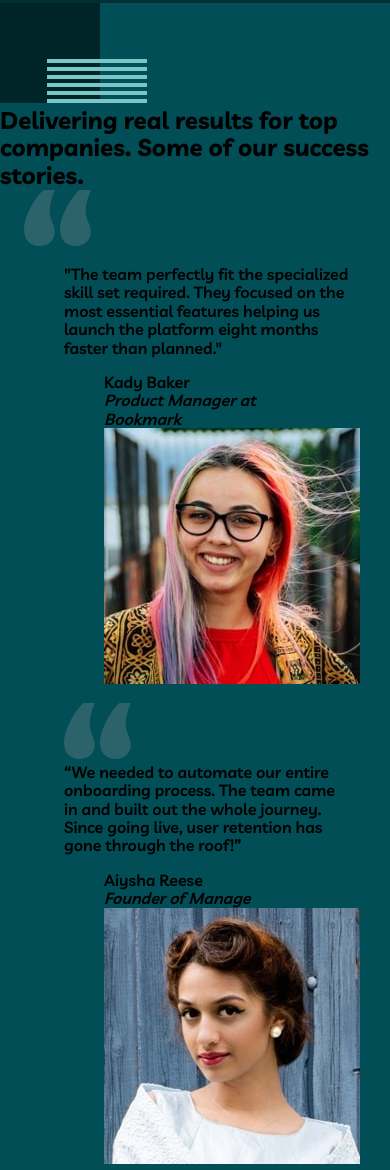
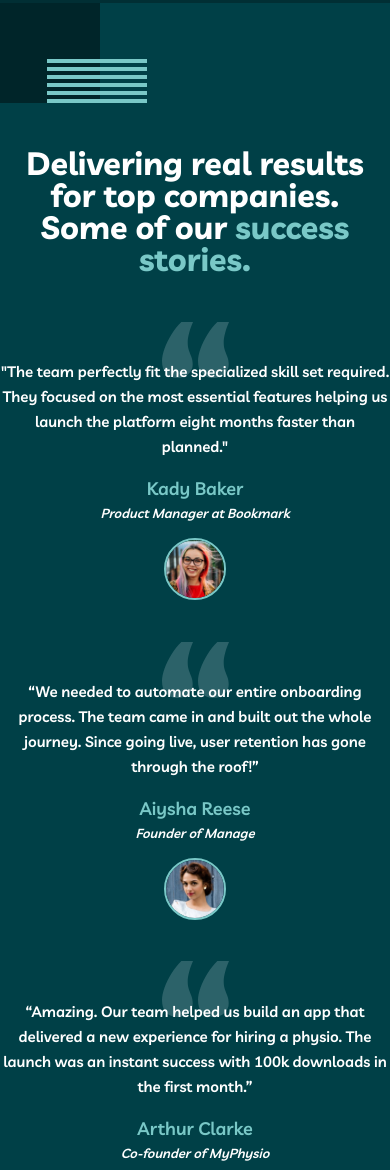
Before and after one commit to marcus-hugo/myteam-website, a plain HTML site: page index.html in a window 390 px wide. Shown: the part 1569-2739 px from the top of the page. Drawn offline with Linux system fonts and the light colour scheme.

Commit message:
completed mobile hompage testimonials section.

```diff
--- a/index.html
+++ b/index.html
@@ -70,56 +70,54 @@
           </li>
         </ul>
       </section>
-      <section>
-        <img src="assets/bg-pattern-home-4-about-3.svg" width="147" height="100" alt="" aria-hidden="true" />
-        <h2>Delivering real results for top companies. Some of our success stories.</h2>
-        <ul>
+
+      <section class="testimonials-section">
+        <img class="testimonials__pattern" src="assets/bg-pattern-home-4-about-3.svg" width="147" height="100" alt="" aria-hidden="true" />
+        <h2 class="testimonials__title">Delivering real results for top companies. Some of our <span class="testimonials__title-emphesis">success stories.</span></h2>
+
+        <ul class="testimonials__ul">
           <li>
-            <img src="assets/icon-quotes.svg" width="67" height="56" aria-hidden="true" alt="" />
-            <blockquote>
-              <p>"The team perfectly fit the specialized skill set required. They focused on the most essential features helping us launch the platform eight months faster than planned."</p>
+            <blockquote class="blockquote">
+              <p class="blockquote__text">"The team perfectly fit the specialized skill set required. They focused on the most essential features helping us launch the platform eight months faster than planned."</p>
               <figure>
-                <figcaption>
-                  <p>Kady Baker</p>
-                  <cite>Product Manager at Bookmark</cite>
+                <figcaption class="figcaption">
+                  <p class="figcaption__title">Kady Baker</p>
+                  <cite class="figcaption__sub-title">Product Manager at Bookmark</cite>
                 </figcaption>
-                <img src="assets/avatar-kady.jpg" width="256" height="256" alt="Portrait of Kady." />
+                <img class="figure__image" src="assets/avatar-kady.jpg" width="256" height="256" alt="Portrait of Kady." />
               </figure>
             </blockquote>
           </li>
 
           <li>
-            <blockquote>
-              <img src="assets/icon-quotes.svg" width="67" height="56" aria-hidden="true" alt="" />
-              <p>“We needed to automate our entire onboarding process. The team came in and built out the whole journey. Since going live, user retention has gone through the roof!”</p>
+            <blockquote class="blockquote">
+              <p class="blockquote__text">“We needed to automate our entire onboarding process. The team came in and built out the whole journey. Since going live, user retention has gone through the roof!”</p>
               <figure>
-                <figcaption>
-                  <p>Aiysha Reese</p>
-                  <cite>Founder of Manage</cite>
+                <figcaption class="figcaption">
+                  <p class="figcaption__title">Aiysha Reese</p>
+                  <cite class="figcaption__sub-title">Founder of Manage</cite>
                 </figcaption>
-                <img src="assets/avatar-aiysha.jpg" width="256" height="256" alt="Portrait of Aiysha" />
+                <img class="figure__image" src="assets/avatar-aiysha.jpg" width="256" height="256" alt="Portrait of Aiysha" />
               </figure>
             </blockquote>
           </li>
           <li>
-            <blockquote>
-              <img src="assets/icon-quotes.svg" width="67" height="56" aria-hidden="true" alt="" />
-              <p>“Amazing. Our team helped us build an app that delivered a new experience for hiring a physio. The launch was an instant success with 100k downloads in the first month.”</p>
+            <blockquote class="blockquote">
+              <p class="blockquote__text">“Amazing. Our team helped us build an app that delivered a new experience for hiring a physio. The launch was an instant success with 100k downloads in the first month.”</p>
               <figure>
-                <figcaption>
-                  <p>Arthur Clarke</p>
-                  <cite>Co-founder of MyPhysio</cite>
+                <figcaption class="figcaption">
+                  <p class="figcaption__title">Arthur Clarke</p>
+                  <cite class="figcaption__sub-title">Co-founder of MyPhysio</cite>
                 </figcaption>
-                <img src="assets/avatar-arthur.jpg" width="256" height="256" alt="" />
+                <img class="figure__image" src="assets/avatar-arthur.jpg" width="256" height="256" alt="" />
               </figure>
             </blockquote>
           </li>
         </ul>
+        <img class="testimonials__pattern-bottom" src="assets/bg-pattern-about-2-contact-1.svg" width="200" height="200" aria-hidden="true" alt="" />
       </section>
 
-      <section>
-        <img src="assets/bg-pattern-about-2-contact-1.svg" width="200" height="200" aria-hidden="true" alt="" />
-
+      <section class="contact-section">
         <h2>Ready to get started?</h2>
         <div>
           <button>contact us</button>
--- /dev/null
+++ b/scss/components/_contact-section.scss
@@ -0,0 +1,5 @@
+.contact-section {
+  position: relative;
+  background: var(--clr-accent);
+  //   z-index: 1;
+}
--- /dev/null
+++ b/scss/components/_testimonials.scss
@@ -0,0 +1,71 @@
+.testimonials-section {
+  background: var(--clr-green-700);
+  position: relative;
+}
+
+.testimonials__title {
+  color: var(--clr-light);
+  font-size: 32px;
+  line-height: 32px;
+  text-align: center;
+  padding: 40px 24px 25px 24px;
+
+  &-emphesis {
+    color: var(--clr-blue-light);
+  }
+}
+
+.testimonials__ul {
+  padding: 0 1rem;
+  text-align: center;
+  padding: 0 0 106px 0;
+}
+
+.blockquote {
+  position: relative;
+
+  &::before {
+    content: url("/assets/icon-quotes.svg");
+    position: relative;
+    top: 22px;
+  }
+
+  &__text {
+    color: var(--clr-light);
+    font-size: 15px;
+    line-height: 25px;
+    position: relative;
+    z-index: 1;
+  }
+}
+
+.figcaption {
+  padding: 0 0 1rem 0;
+}
+
+.figcaption__title {
+  color: var(--clr-blue-light);
+  font-size: 18px;
+  line-height: 28px;
+}
+
+.figcaption__sub-title {
+  color: var(--clr-light);
+  font-size: 13px;
+  font-weight: 600;
+  line-height: 18px;
+}
+
+.figure__image {
+  width: 62px;
+  height: 62px;
+  border: 2px solid var(--clr-blue-light);
+  border-radius: 50%;
+}
+
+.testimonials__pattern-bottom {
+  position: absolute;
+  bottom: -100px;
+  right: 0;
+  //   z-index: -1;
+}
--- a/scss/globals/_base.scss
+++ b/scss/globals/_base.scss
@@ -12,12 +12,13 @@ h1,
 h2,
 h3,
 h4,
-p {
+p,
+blockquote {
   margin: 0;
 }
 
 ul {
   list-style: none;
-  padding: 0 0 0 24px;
+  padding: 0;
   margin: 0;
 }
--- a/scss/styles.scss
+++ b/scss/styles.scss
@@ -4,3 +4,5 @@
 @use "components/header";
 @use "components/hero";
 @use "components/features";
+@use "components/testimonials";
+@use "components/contact-section";
```
Also changed, not shown: dist/styles.min.css.
